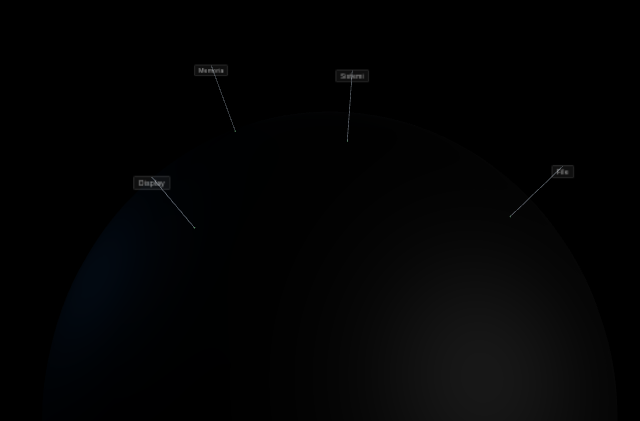
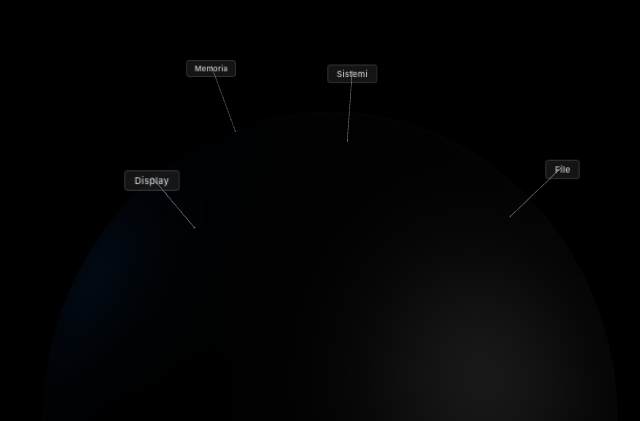
Before and after one commit to cronoagency/algeron-dashboard, a React (Vite) app: page / in a window 1280 px wide. Shown: the part 379-800 px from the top of the page, without its empty margins (310-950 px from the left). Built offline with nearby package versions, Linux system fonts and the light colour scheme.

Commit message:
tile molto più grande — font 8px, padding 3/8px, distanceFactor 4

```diff
--- a/src/components/ui/globe.jsx
+++ b/src/components/ui/globe.jsx
@@ -58,23 +58,23 @@ function Marker({ marker, radius, defaultSize, onClick, onHover }) {
         <meshBasicMaterial color={hovered ? "#4ade80" : "#4ade80"} transparent opacity={hovered ? 1 : 0.6} />
       </mesh>
       <group ref={imageGroupRef} position={topPosition}>
-        <Html transform center sprite distanceFactor={5}
+        <Html transform center sprite distanceFactor={4}
           style={{ pointerEvents: isVisible ? "auto" : "none", opacity: isVisible ? 1 : 0, transition: "opacity 0.15s ease-out" }}>
           <span
             style={{
-              fontSize: '5px',
-              color: hovered ? '#fff' : 'rgba(255,255,255,0.7)',
+              fontSize: '8px',
+              color: hovered ? '#fff' : 'rgba(255,255,255,0.8)',
               cursor: 'pointer',
               whiteSpace: 'nowrap',
               fontFamily: 'Inter, sans-serif',
-              fontWeight: 400,
-              background: 'rgba(255,255,255,0.06)',
-              backdropFilter: 'blur(8px)',
-              WebkitBackdropFilter: 'blur(8px)',
-              padding: '1px 3px',
-              borderRadius: '1.5px',
-              border: '0.3px solid rgba(255,255,255,0.08)',
-              letterSpacing: '0.02em',
+              fontWeight: 500,
+              background: 'rgba(255,255,255,0.08)',
+              backdropFilter: 'blur(12px)',
+              WebkitBackdropFilter: 'blur(12px)',
+              padding: '3px 8px',
+              borderRadius: '3px',
+              border: '0.5px solid rgba(255,255,255,0.12)',
+              letterSpacing: '0.03em',
             }}
             onMouseEnter={handlePointerEnter} onMouseLeave={handlePointerLeave} onClick={handleClick}>
             {marker.label}
```
